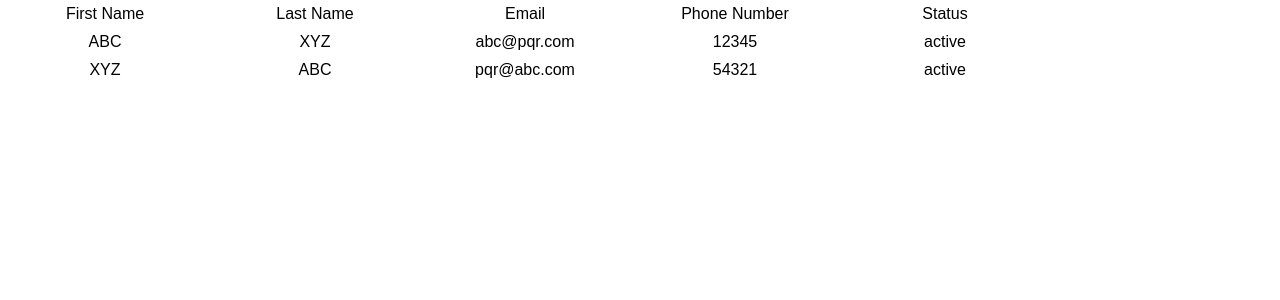
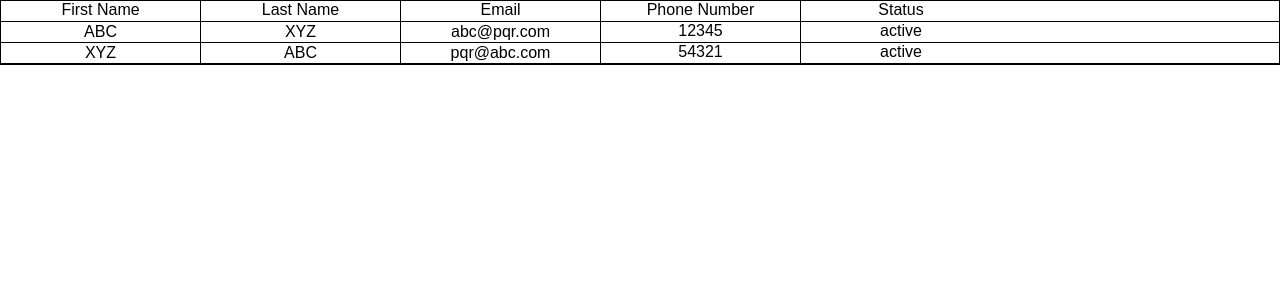
Before and after one commit to maheshrevanwar1992/custom-table, a React (Create React App) app: page / in a window 1280 px wide. Shown: the top 300 px of the page. Built offline with nearby package versions, Linux system fonts and the light colour scheme.

Commit message:
added textbox component

```diff
--- a/package.json
+++ b/package.json
@@ -3,6 +3,8 @@
   "version": "0.1.0",
   "private": true,
   "dependencies": {
+    "lodash.clonedeep": "^4.5.0",
+    "lodash.get": "^4.4.2",
     "react": "^16.3.0",
     "react-dom": "^16.3.0",
     "react-scripts": "1.1.1"
--- /dev/null
+++ b/src/common/index.js
@@ -0,0 +1 @@
+export { default as _ } from './lodash';
--- a/src/components/CustomTable/CustomTable.css
+++ b/src/components/CustomTable/CustomTable.css
@@ -1,10 +1,40 @@
+div
+{
+    box-sizing: border-box;
+    width: 100%;
+}
+.custom-table-wrapper
+{
+    border: 1.5px solid;
+}
 .custom-table-wrapper .row
 {
     display: flex;
+    border-bottom: 1px solid;
 }
 
 .custom-table-wrapper .cell
 {
-    margin: 5px;
     width: 200px;
+    height: 20px;
+    display: flex;
+    align-content: center;
+    justify-content: center;
+    border-right: 1px solid;
 }
+
+.custom-table-wrapper .cell:last-child
+{
+    border: none;
+}
+
+.custom-table-wrapper .cell .textbox .text{
+    padding: 5px;
+    overflow: hidden;
+    text-overflow: ellipsis;
+    display: flex;
+    align-items: center;
+    justify-content: center;
+    flex-grow: 1;
+    white-space: nowrap;
+}
--- /dev/null
+++ b/src/components/Examples/ContactList/ContactList.css
@@ -0,0 +1,5 @@
+.contact-list .textbox
+{
+    display: flex;
+    justify-content: center;
+}
--- a/src/components/Examples/ContactList/ContactList.jsx
+++ b/src/components/Examples/ContactList/ContactList.jsx
@@ -1,12 +1,38 @@
 import React from 'react';
 import CustomTable from '../../CustomTable/index.js';
 import ContactListData from '../../../data/ContactList.json';
+import TextBox from '../../TextBox/TextBox.jsx';
+import { _ } from '../../../common/index.js';
+import './ContactList.css';
 
 
 export default class ContactList extends React.PureComponent {
 
+    constructor(props) {
+        super(props);
+        this.state = {
+            ContactListData: _.cloneDeep(ContactListData)
+        }
+    }
+
+    handleFirstNameChange(id, value) {
+        this.setState((prevState) => ({
+            ContactListData: this.state.ContactListData.map(contact => {
+                if (contact.id === id) {
+                    return {
+                        ...contact,
+                        firstName: value
+                    };
+                }
+                return contact;
+            })
+        }));
+    }
+
     render() {
+        const { ContactListData } = this.state;
         return (
+            <div className='contact-list'>
                 <CustomTable>
                     <CustomTable.TableHeader>
                         <CustomTable.HeaderCell>First Name</CustomTable.HeaderCell>
@@ -18,15 +44,19 @@ export default class ContactList extends React.PureComponent {
                     {
                         ContactListData.map((contact) => (
                             <CustomTable.Row key={contact.id}>
-                            <CustomTable.Cell>{contact.firstName}</CustomTable.Cell>
-                            <CustomTable.Cell>{contact.lastName}</CustomTable.Cell>
-                            <CustomTable.Cell>{contact.email}</CustomTable.Cell>
+                                <CustomTable.Cell>
+                                    <TextBox value={contact.firstName}
+                                        onChange={(value) => this.handleFirstNameChange(contact.id, value)} />
+                                </CustomTable.Cell>
+                                <CustomTable.Cell><TextBox value={contact.lastName} /></CustomTable.Cell>
+                                <CustomTable.Cell><TextBox value={contact.email} /></CustomTable.Cell>
                                 <CustomTable.Cell>{contact.phoneNumber}</CustomTable.Cell>
                                 <CustomTable.Cell>{contact.status}</CustomTable.Cell>
                             </CustomTable.Row>
                         ))
                     }
                 </CustomTable>
+            </div>
         );
     }
 }
--- /dev/null
+++ b/src/components/TextBox/TextBox.css
@@ -0,0 +1,22 @@
+.textbox {
+    display: flex;
+    flex-grow: 1;
+}
+
+.textbox input
+{
+    width: 100%;
+}
+
+.textbox .input-field {
+    padding: 0 5px;
+}
+
+.textbox input {
+    padding: 0;
+    border: none;
+}
+
+.textbox input{
+    outline: none;
+}
--- /dev/null
+++ b/src/components/TextBox/TextBox.jsx
@@ -0,0 +1,69 @@
+import React from 'react';
+import './TextBox.css';
+
+export default class TextBox extends React.PureComponent {
+
+    static defaultProps = {
+        onChange: () => null,
+        value: ''
+    }
+
+    constructor(props) {
+        super(props);
+        this.state = {
+            editMode: false,
+            value: props.value === undefined ? '' : props.value
+        }
+    }
+
+    openEditMode = () => {
+        this.setState({
+            editMode: true
+        });
+    };
+
+    closeEditMode = () => {
+        if (this.state.editMode) {
+            this.setState({
+                editMode: false
+            });
+        }
+    };
+
+    handleOnChange = (e) => {
+        this.setState({
+            value: e.target.value
+        });
+    };
+
+    handleOnBlur = () => {
+        this.props.onChange(this.state.value);
+        this.closeEditMode();
+    };
+
+    componentDidUpdate() {
+        this.setFocus();
+    }
+
+    setFocus = () => {
+        if (this.textInput) {
+            this.textInput.focus();
+        }
+    }
+
+    render() {
+        const { value, editMode } = this.state;
+        return (
+            <div className='textbox' onClick={this.openEditMode}>
+                {
+                    editMode ?
+                        (<div className='input-field'>
+                            <input ref={(ref) => this.textInput = ref} value={value} onChange={this.handleOnChange} onBlur={this.handleOnBlur} />
+                        </div>)
+                        :
+                        (<div className='text'>{value}</div>)
+                }
+            </div>
+        );
+    }
+}
```
Also changed, not shown: src/common/lodash.js (added, +7 -0 lines), 1 other file (tests, documents, lock files or other folders). Lines whose indentation alone changed are shown as unchanged.
